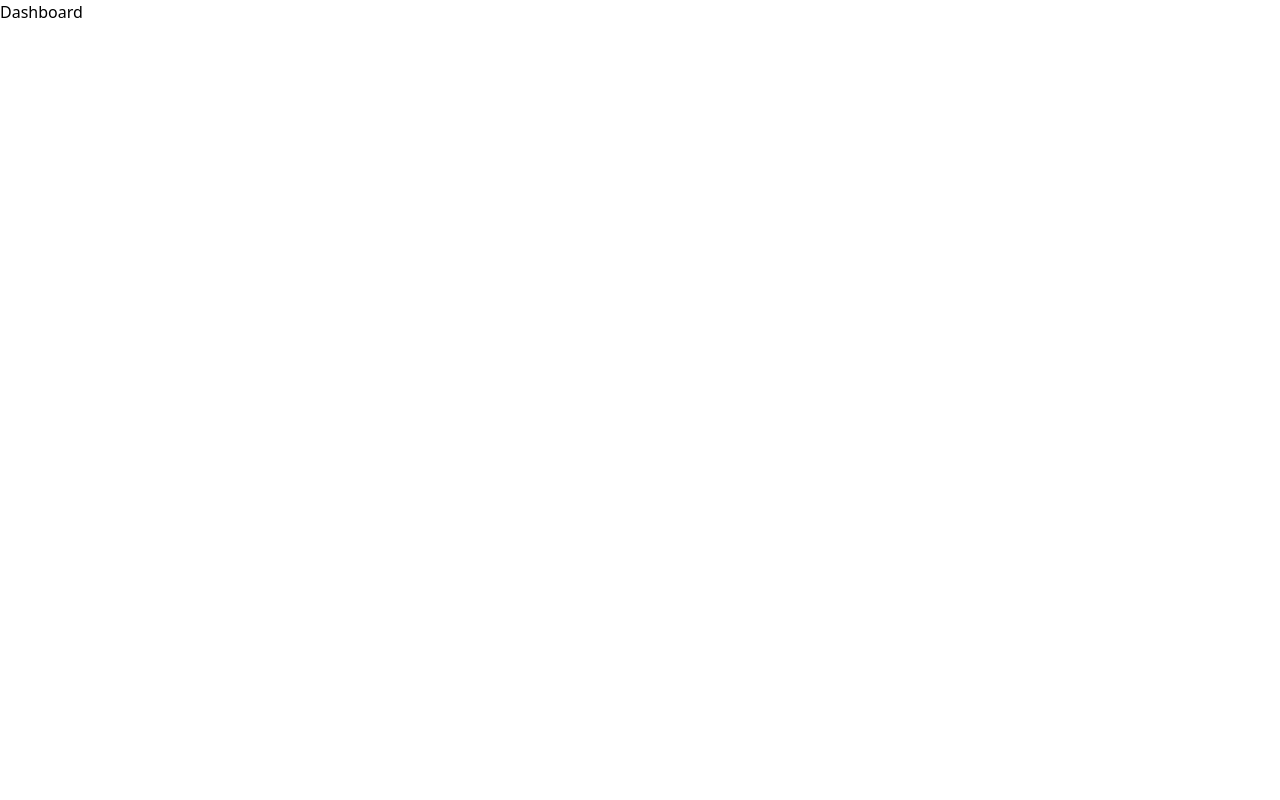
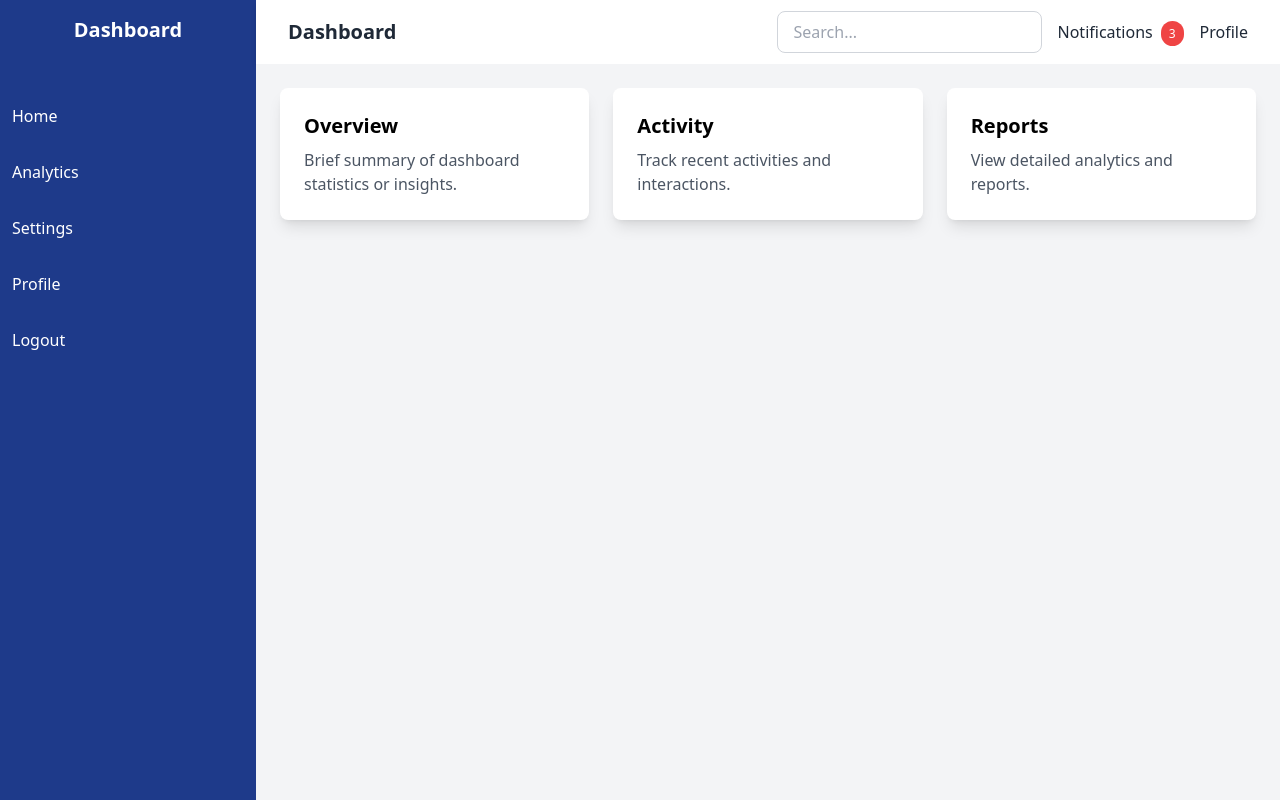
Before and after one commit to prabashwara65/WasteManagement, a React (Vite) app in the folder Frontend/: page /Dashboard in a window 1280 px wide. Built offline with nearby package versions, Linux system fonts and the light colour scheme.

Commit message:
dashboard and home is done

```diff
--- a/Frontend/src/pages/Dashboard.jsx
+++ b/Frontend/src/pages/Dashboard.jsx
@@ -1,11 +1,74 @@
-import React from 'react'
+import React from 'react';
 
 const Dashboard = () => {
   return (
-    <div>
-      Dashboard
+    <div className="flex h-screen bg-gray-100">
+      {/* Sidebar */}
+      <div className="w-64 bg-blue-900 text-white">
+        <div className="p-4 text-center font-bold text-xl">Dashboard</div>
+        <nav className="mt-8">
+          <ul className="space-y-2">
+            <li className="p-3 hover:bg-blue-800 cursor-pointer transition-colors">
+              <a href="#">Home</a>
+            </li>
+            <li className="p-3 hover:bg-blue-800 cursor-pointer transition-colors">
+              <a href="#">Analytics</a>
+            </li>
+            <li className="p-3 hover:bg-blue-800 cursor-pointer transition-colors">
+              <a href="#">Settings</a>
+            </li>
+            <li className="p-3 hover:bg-blue-800 cursor-pointer transition-colors">
+              <a href="#">Profile</a>
+            </li>
+            <li className="p-3 hover:bg-blue-800 cursor-pointer transition-colors">
+              <a href="#">Logout</a>
+            </li>
+          </ul>
+        </nav>
+      </div>
+
+      {/* Main Content */}
+      <div className="flex-1 flex flex-col">
+        {/* Top Navigation */}
+        <header className="bg-white shadow-md h-16 flex items-center justify-between px-8">
+          <div className="font-bold text-xl text-gray-800">Dashboard</div>
+          <div className="flex items-center space-x-4">
+            <input
+              type="text"
+              placeholder="Search..."
+              className="px-4 py-2 rounded-lg border border-gray-300 focus:outline-none focus:ring-2 focus:ring-blue-500"
+            />
+            <div className="relative">
+              <button className="focus:outline-none">
+                <span className="text-gray-800">Notifications</span>
+                <span className="ml-2 bg-red-500 text-white rounded-full text-xs px-2 py-1">3</span>
+              </button>
+            </div>
+            <div className="text-gray-800 cursor-pointer">Profile</div>
+          </div>
+        </header>
+
+        {/* Dashboard Content */}
+        <main className="flex-1 p-6 bg-gray-100">
+          <section className="grid grid-cols-1 md:grid-cols-2 xl:grid-cols-3 gap-6">
+            {/* Cards */}
+            <div className="bg-white rounded-lg shadow-lg p-6">
+              <h2 className="font-bold text-xl mb-2">Overview</h2>
+              <p className="text-gray-600">Brief summary of dashboard statistics or insights.</p>
+            </div>
+            <div className="bg-white rounded-lg shadow-lg p-6">
+              <h2 className="font-bold text-xl mb-2">Activity</h2>
+              <p className="text-gray-600">Track recent activities and interactions.</p>
+            </div>
+            <div className="bg-white rounded-lg shadow-lg p-6">
+              <h2 className="font-bold text-xl mb-2">Reports</h2>
+              <p className="text-gray-600">View detailed analytics and reports.</p>
+            </div>
+          </section>
+        </main>
+      </div>
     </div>
-  )
-}
+  );
+};
 
-export default Dashboard
+export default Dashboard;
```
